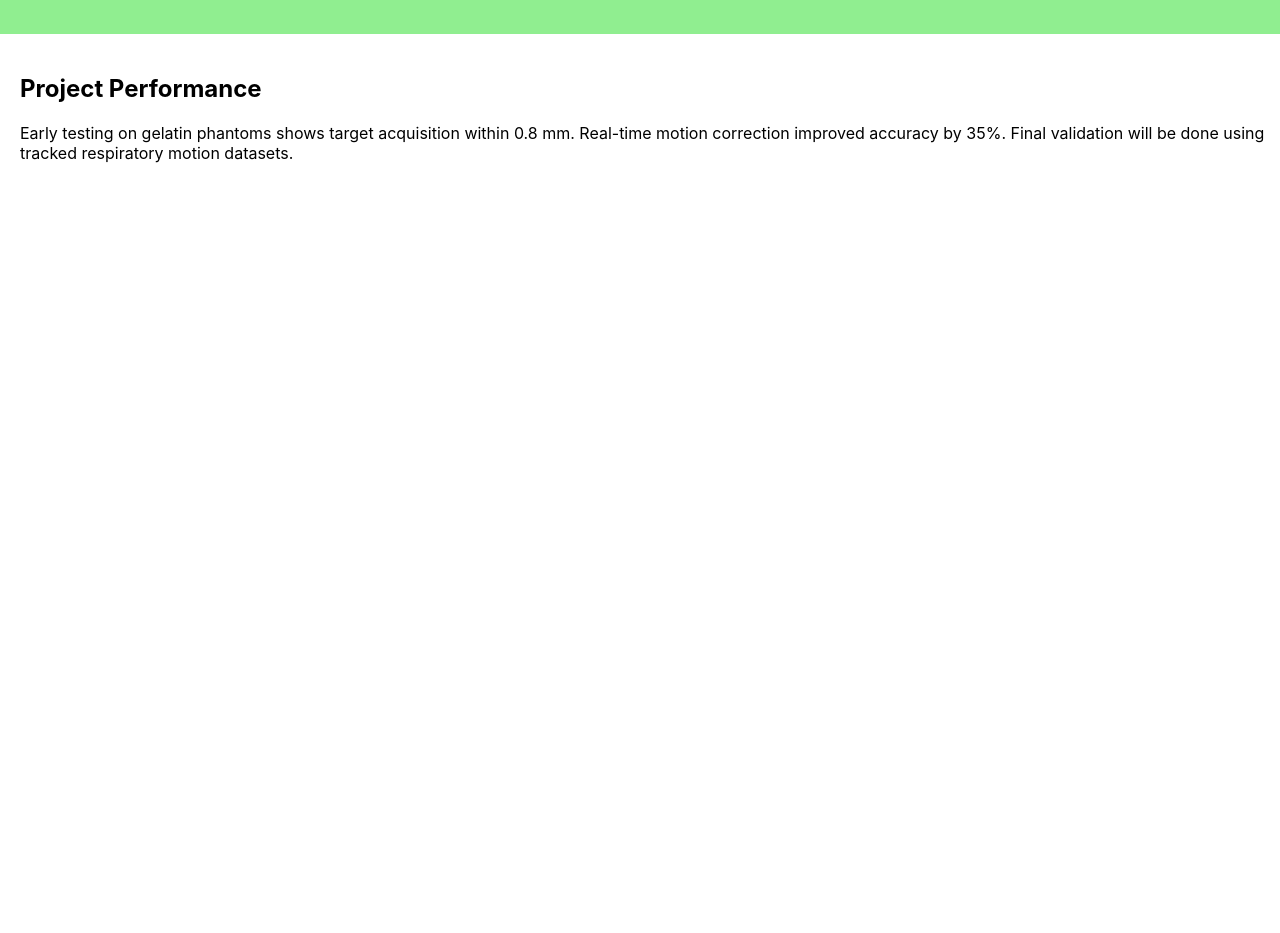
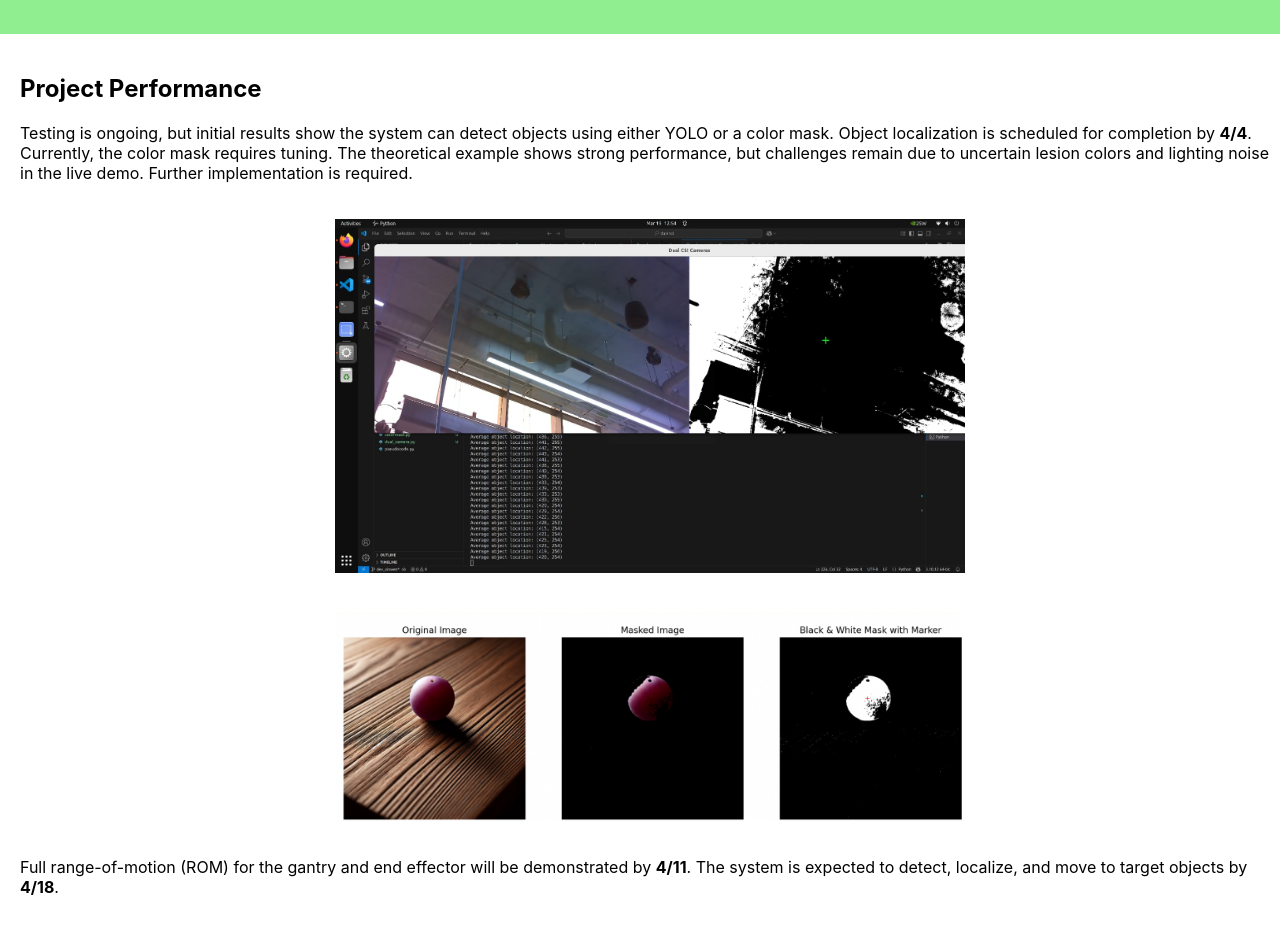
Before and after one commit to Team3-16778/Team3-16778.github.io, a React (Create React App) app: page /implementation in a window 1280 px wide. Shown: the part 203-1136 px from the top of the page. Before the commit the page ends 800 px from the top, so only its background shows below. Built offline with nearby package versions, Linux system fonts and the light colour scheme.

Commit message:
added color mask fake

```diff
--- a/src/pages/ImplementationPage.js
+++ b/src/pages/ImplementationPage.js
@@ -22,11 +22,28 @@ const ImplementationPage = () => (
     <section id="systemPerformance" style={sectionStyle("lightorange")}>
       <h2>Project Performance</h2>
       <p>
-        Early testing on gelatin phantoms shows target acquisition within 0.8 mm.
-        Real-time motion correction improved accuracy by 35%. Final validation
-        will be done using tracked respiratory motion datasets.
+        Testing is ongoing, but initial results show the system can detect objects using either YOLO or a color mask. Object localization is scheduled for completion by <strong>4/4</strong>.
+        Currently, the color mask requires tuning. The theoretical example shows strong performance, but challenges remain due to uncertain lesion colors and lighting noise in the live demo. Further implementation is required.
+      </p>
+
+      <div style={{ display: "flex", flexDirection: "column", alignItems: "center" }}>
+        <img
+          src="/assets/media/color_mask_rough.jpeg"
+          alt="Color Mask - Live Data"
+          style={{ width: "50%", height: "auto", margin: "20px 0" }}
+        />
+        <img
+          src="/assets/media/color_mask_fake_data.png"
+          alt="Color Mask - Simulated Data"
+          style={{ width: "50%", height: "auto", margin: "20px 0" }}
+        />
+      </div>
+
+      <p>
+        Full range-of-motion (ROM) for the gantry and end effector will be demonstrated by <strong>4/11</strong>. The system is expected to detect, localize, and move to target objects by <strong>4/18</strong>.
       </p>
     </section>
+
   </>
 );
 
```
Also changed, not shown: public/assets/media/color_mask_fake_data.png (added).
